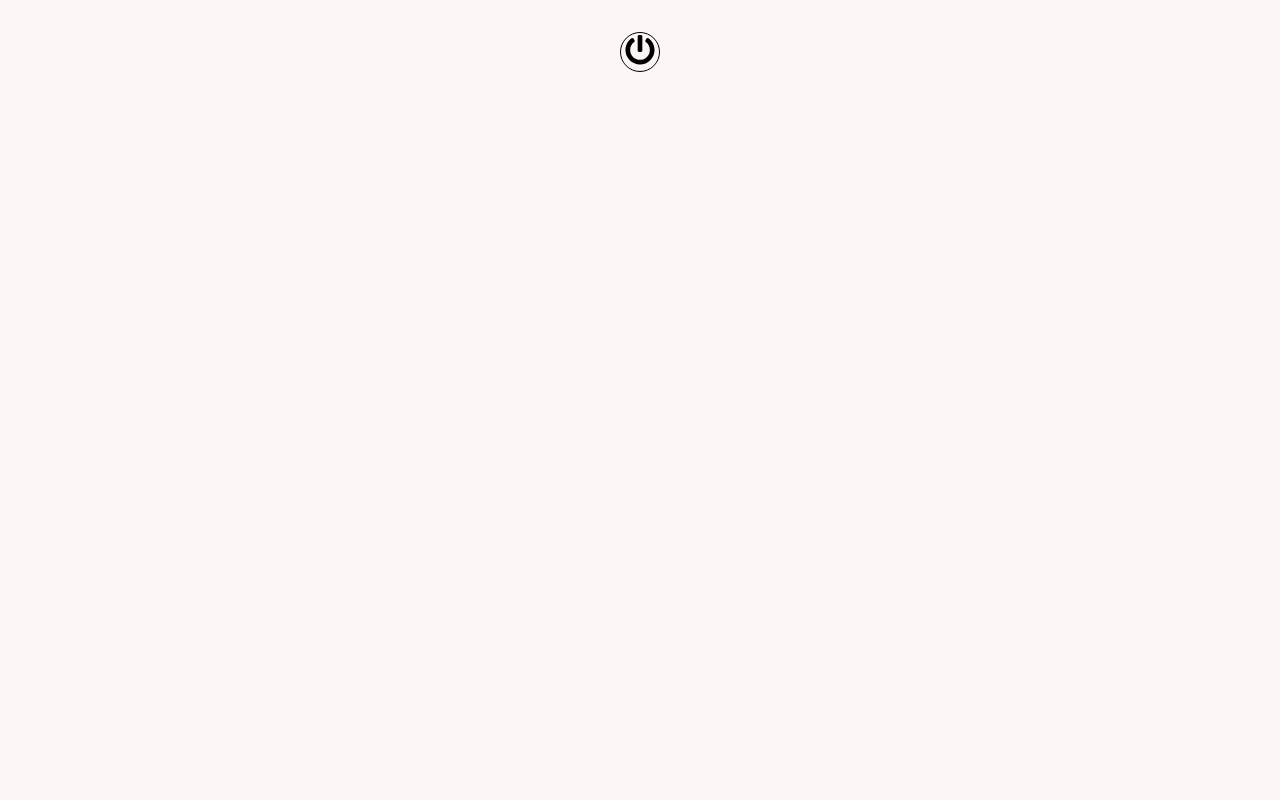
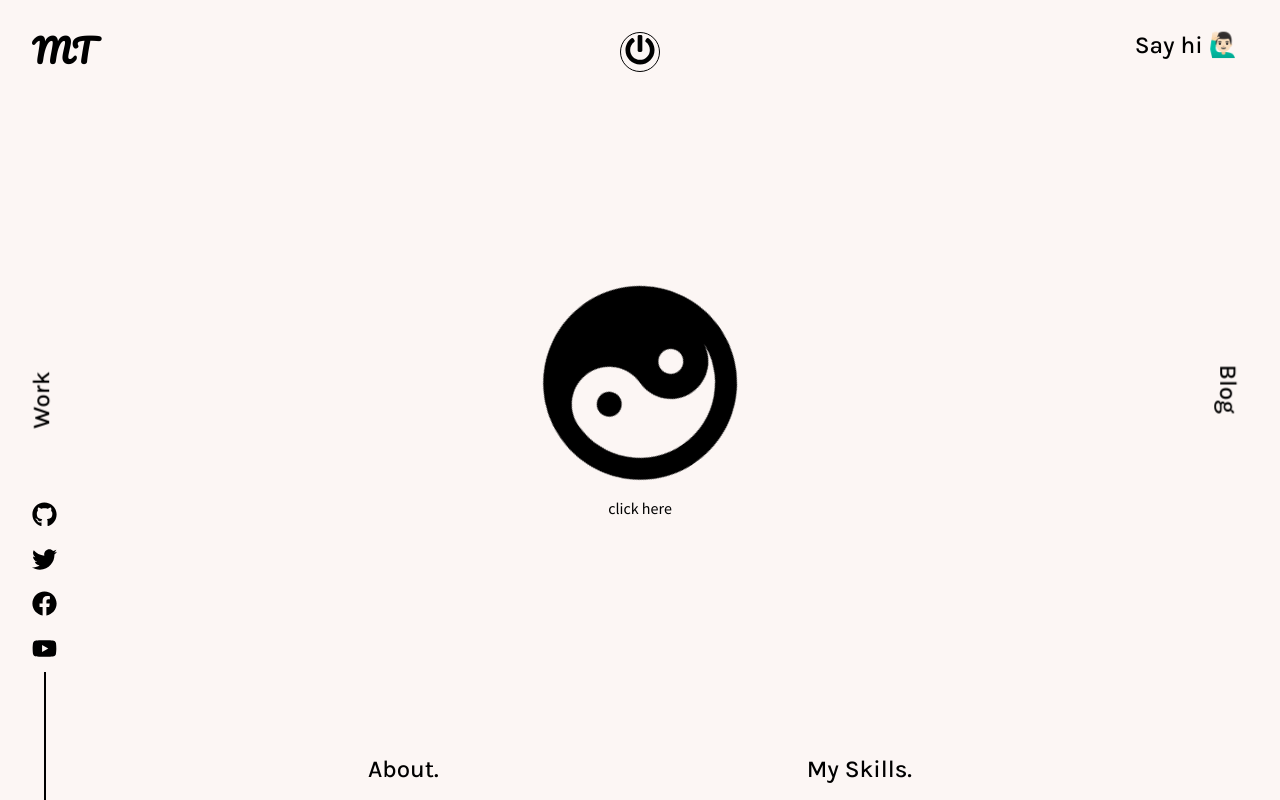
Before and after one commit to MilosTanaskovic/MilosTanaskovic_Portfolio, a React (Create React App) app: page / in a window 1280 px wide. Built offline with nearby package versions, Linux system fonts and the light colour scheme.

Commit message:
create custom links, butons...

```diff
--- /dev/null
+++ b/src/components/Buttons/CustomCenterButton.js
@@ -0,0 +1,45 @@
+import React from 'react'
+import styled, { keyframes } from 'styled-components'
+import { YinYangSvg } from '../AllSvgs'
+
+const rotate = keyframes`
+    from{
+        transform: rotate(0);
+    }
+    to{
+        transform: rotate(360deg);
+    }
+`;
+
+const CustomCenterButtonWrapper = styled.button`
+    display: flex;
+    flex-direction: column;
+    justify-content: center;
+    align-items: center;
+
+    position: absolute;
+    top: 50%;
+    left: 50%;
+    transform: translate(-50%, -50%);
+    border: none;
+    outline: none;
+    background-color: transparent;
+    cursor: pointer;
+
+    &>:first-child {
+        animation: ${rotate} infinite 1.5s linear;
+    }
+
+    &>:last-child {
+        padding-top: 1rem;
+    }
+`;
+
+export default function CustomCenterButton() {
+    return (
+        <CustomCenterButtonWrapper>
+            <YinYangSvg width={200} height={200} fill='currentColor' />
+            <span>click here</span>
+        </CustomCenterButtonWrapper>
+    )
+}
--- /dev/null
+++ b/src/components/CustomLinks/AboutLink.js
@@ -0,0 +1,19 @@
+import React from 'react'
+import { NavLink } from 'react-router-dom'
+import styled from 'styled-components'
+
+const AboutLinkWrapper = styled(NavLink)`
+    color: ${props => props.theme.text};
+    text-decoration: none;
+    z-index: 1;
+`;
+
+export default function AboutLink() {
+    return (
+        <AboutLinkWrapper to='/about'>
+            <h2>
+                About.
+            </h2>
+        </AboutLinkWrapper>
+    )
+}
--- /dev/null
+++ b/src/components/CustomLinks/BlogLink.js
@@ -0,0 +1,23 @@
+import React from 'react'
+import { NavLink } from 'react-router-dom'
+import styled from 'styled-components'
+
+const BlogLinkWrapper = styled(NavLink)`
+    color: ${props => props.theme.text};
+    position: absolute;
+    top: 50%;
+    right: calc(1rem + 2vw);
+    transform: rotate(90deg) translate(-50%, -50%);
+    text-decoration: none;
+    z-index: 1;
+`;
+
+export default function BlogLink() {
+    return (
+        <BlogLinkWrapper to='/blog'>
+            <h2>
+                Blog
+            </h2>
+        </BlogLinkWrapper>
+    )
+}
--- /dev/null
+++ b/src/components/CustomLinks/ContactLink.js
@@ -0,0 +1,22 @@
+import React from 'react'
+import { NavLink } from 'react-router-dom';
+import styled from 'styled-components'
+
+const ContactLinkWrapper = styled(NavLink)`
+    color: ${props => props.theme.text};
+    position: absolute;
+    top: 2rem;
+    right: calc(1rem + 2vw);
+    text-decoration: none;
+    z-index: 1;
+`;
+
+export default function ContactLink() {
+    return (
+        <ContactLinkWrapper target='_blank' to={{pathname:'mailto:milos@tanaskovic.se'}}>
+            <h2>
+                Say hi 🙋🏻‍♂️
+            </h2>
+        </ContactLinkWrapper>
+    )
+}
--- /dev/null
+++ b/src/components/CustomLinks/SkillsLink.js
@@ -0,0 +1,19 @@
+import React from 'react'
+import { NavLink } from 'react-router-dom'
+import styled from 'styled-components'
+
+const SkillsLinkWrapper = styled(NavLink)`
+    color: ${props => props.theme.text};
+    text-decoration: none;
+    z-index: 1;
+`;
+
+export default function SkillsLink() {
+    return (
+        <SkillsLinkWrapper to='/skills'>
+            <h2>
+                My Skills.
+            </h2>
+        </SkillsLinkWrapper>
+    )
+}
--- /dev/null
+++ b/src/components/CustomLinks/WorkLink.js
@@ -0,0 +1,23 @@
+import React from 'react'
+import { NavLink } from 'react-router-dom'
+import styled from 'styled-components'
+
+const WorkLinkWrapper = styled(NavLink)`
+    color: ${props => props.theme.text};
+    position: absolute;
+    top: 50%;
+    left: calc(1rem + 2vw);
+    transform: translate(-50%, -50%) rotate(-90deg);
+    text-decoration: none;
+    z-index: 1;
+`;
+
+export default function WorkLink() {
+    return (
+        <WorkLinkWrapper to='/work'>
+            <h2>
+                Work
+            </h2>
+        </WorkLinkWrapper>
+    )
+}
--- /dev/null
+++ b/src/components/Icons/SocialIcons.js
@@ -0,0 +1,55 @@
+import React from 'react'
+import { NavLink } from 'react-router-dom'
+import styled from 'styled-components'
+import { FacebookSvg, GithubSvg, TwitterSvg, YouTubeSvg } from '../AllSvgs'
+
+const IconsWrapper = styled.div`
+    display: flex;
+    flex-direction: column;
+    align-items: center;
+
+    position: fixed;
+    bottom: 0;
+    left: 2rem;
+
+    z-index: 3;
+
+    &>*:not(:last-child){
+        margin: 0.5rem 0;
+    }
+`;
+
+const Line = styled.span`
+    width: 2px;
+    height: 8rem;
+    background-color: ${props => props.theme.text};
+`;
+
+export default function SocialIcons() {
+    return (
+        <IconsWrapper>
+            <div>
+                <NavLink style={{color:'inherit'}} target='_blank' to={{pathname:'https://github.com/MilosTanaskovic'}}>
+                    <GithubSvg width={25} height={25} fill='currentColor' />
+                </NavLink>
+            </div>
+            <div>
+                <NavLink style={{color:'inherit'}} target='_blank' to={{pathname:''}}>
+                    <TwitterSvg width={25} height={25} fill='currentColor' />
+                </NavLink>
+            </div>
+            <div>
+                <NavLink style={{color:'inherit'}} target='_blank' to={{pathname:''}}>
+                    <FacebookSvg width={25} height={25} fill='currentColor' />
+                </NavLink>
+            </div>
+            <div>
+                <NavLink style={{color:'inherit'}} target='_blank' to={{pathname:''}}>
+                    <YouTubeSvg width={25} height={25} fill='currentColor' />
+                </NavLink>
+            </div>
+
+            <Line />
+        </IconsWrapper>
+    )
+}
--- a/src/components/Logo/Logo.js
+++ b/src/components/Logo/Logo.js
@@ -1,9 +1,21 @@
 import React from 'react'
+import styled from 'styled-components'
+
+const LogoWrapper = styled.h1`
+    display: inline-block;
+    color: ${props => props.theme.text};
+    font-family: 'Pacifico', cursive;
+
+    position: fixed;
+    left: 2rem;
+    top: 2rem;
+    z-index: 3;
+`;
 
 export default function Logo() {
     return (
-        <div>
-
-        </div>
+        <LogoWrapper>
+            MT
+        </LogoWrapper>
     )
 }
--- a/src/pages/Main.js
+++ b/src/pages/Main.js
@@ -1,6 +1,14 @@
 import React from 'react'
 import styled from 'styled-components'
+import ContactLink from '../components/CustomLinks/ContactLink';
 import PowerButton from '../components/Buttons/PowerButton';
+import SocialIcons from '../components/Icons/SocialIcons';
+import Logo from '../components/Logo/Logo';
+import BlogLink from '../components/CustomLinks/BlogLink';
+import WorkLink from '../components/CustomLinks/WorkLink';
+import AboutLink from '../components/CustomLinks/AboutLink';
+import SkillsLink from '../components/CustomLinks/SkillsLink';
+import CustomCenterButton from '../components/Buttons/CustomCenterButton';
 
 const MainContainer = styled.div`
     background: ${props => props.theme.body};
@@ -20,11 +28,32 @@ const Container = styled.div`
     padding: 2rem;
 `;
 
+const BottomBar = styled.div`
+    display: flex;
+    justify-content: space-evenly;
+
+    position: absolute;
+    bottom: 1rem;
+    left: 0;
+    right: 0;
+    width: 100%;
+`;
+
 export default function Main() {
     return (
         <MainContainer>
             <Container>
                 <PowerButton />
+                <Logo />
+                <SocialIcons />
+                <CustomCenterButton />
+                <ContactLink />
+                <BlogLink />
+                <WorkLink />
+                <BottomBar>
+                    <AboutLink />
+                    <SkillsLink />
+                </BottomBar>
             </Container>
         </MainContainer>
     )
```
